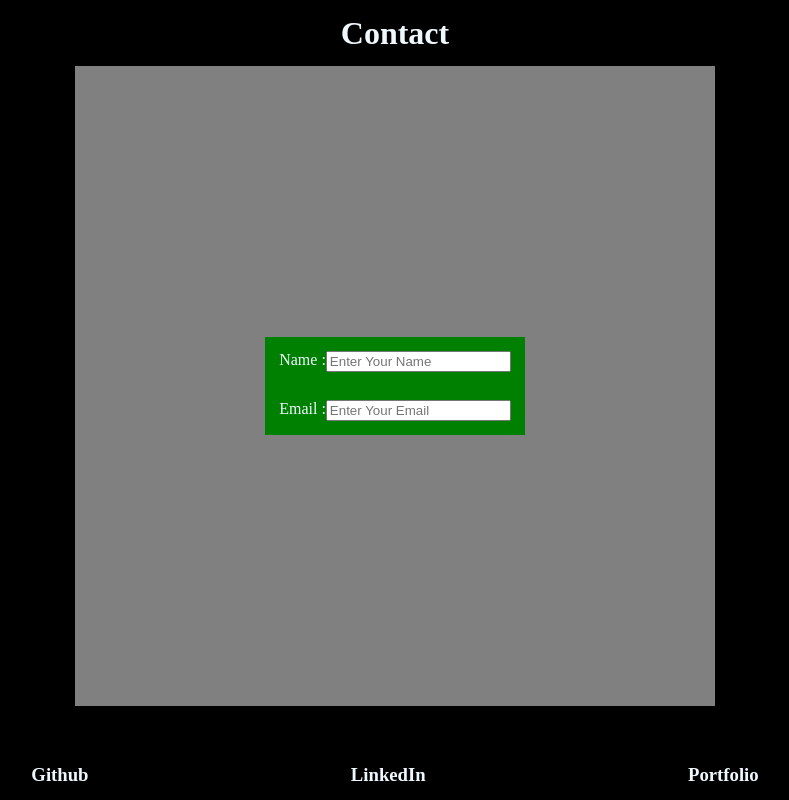
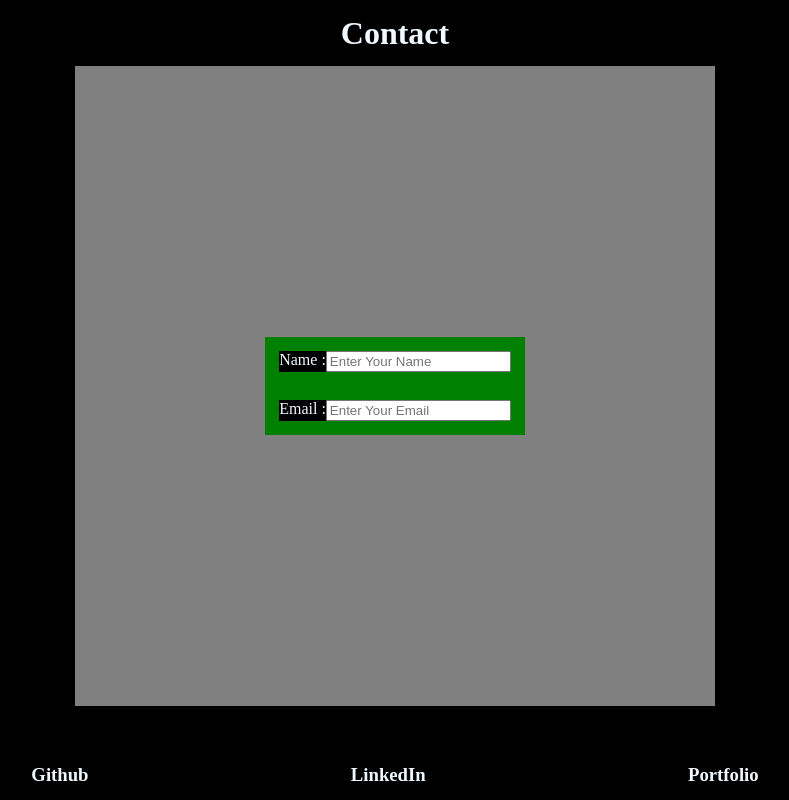
Before and after one commit to Paramesh-Kumar-2004/VP_Portfolio-2, a React (Create React App) app: page / in a window 1280 px wide. Shown: the part 4266-5066 px from the top of the page, without its empty margins (245-1034 px from the left). Built offline with nearby package versions, Linux system fonts and the light colour scheme.

Commit message:
Modified: Contact.css

```diff
--- a/src/Components/Contact.jsx
+++ b/src/Components/Contact.jsx
@@ -12,13 +12,13 @@ function Contact() {
           <div id='Feilds'>
 
             <div className='DataFeild'>
-              <label htmlFor="name">Name :</label>
-              <input type="text" name="name" id="Name" placeholder='Enter Your Name' />
+              <label htmlFor="name" className='Text'>Name :</label>
+              <input type="text" name="name" id="Name" className='InputBox' placeholder='Enter Your Name' />
             </div>
 
             <div className='DataFeild'>
-              <label htmlFor="email">Email :</label>
-              <input type="email" name="email" id="Email" placeholder='Enter Your Email' />
+              <label htmlFor="email" className='Text'>Email :</label>
+              <input type="email" name="email" id="Email" className='InputBox' placeholder='Enter Your Email' />
             </div>
 
           </div>
--- a/src/Styles/Contact.css
+++ b/src/Styles/Contact.css
@@ -14,8 +14,14 @@
     background: gray;
 }
 
+
+
 .DataFeild {
     padding: 14px;
     display: flex;
     background: green;
 }
+
+.Text{
+    background: #000;
+}
```
